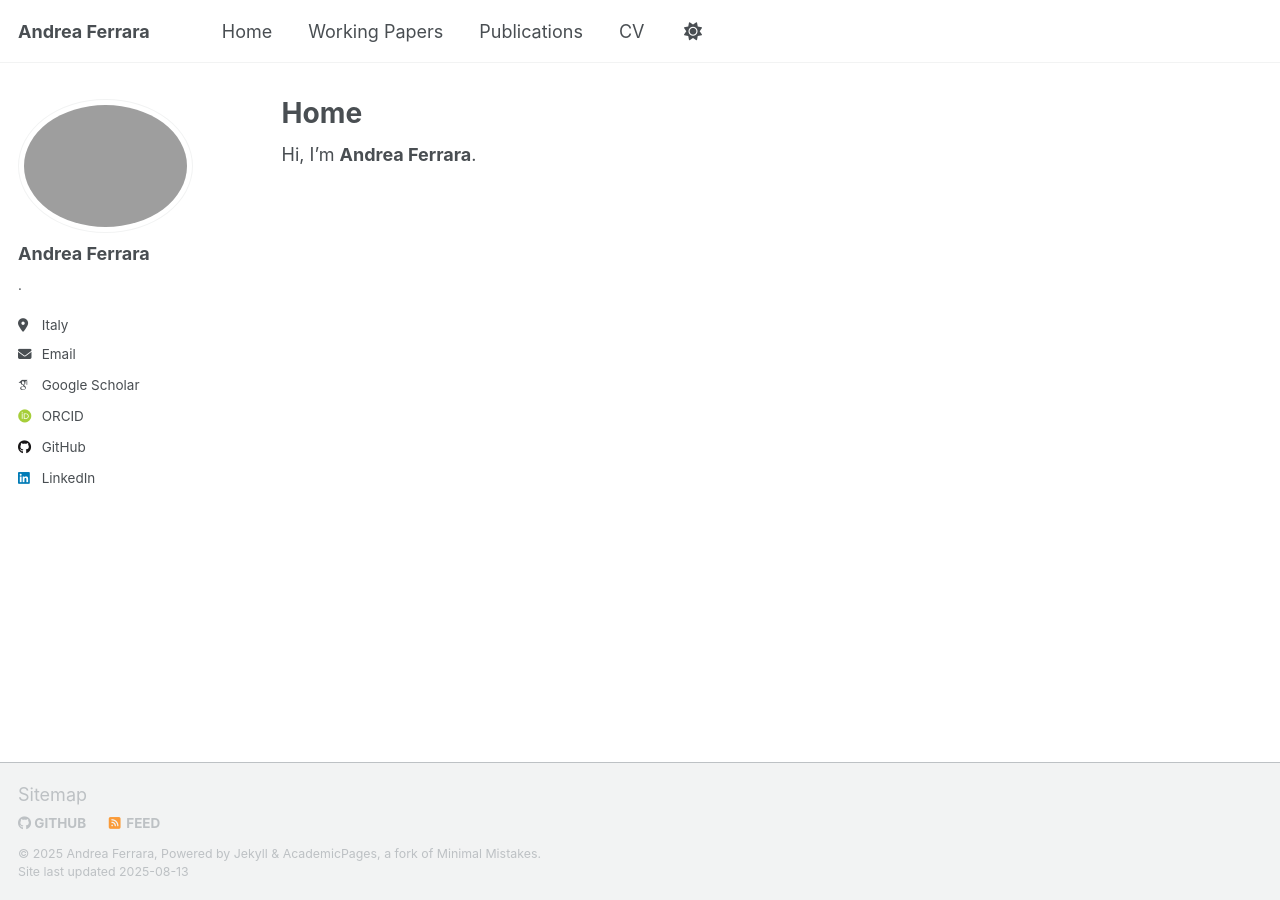
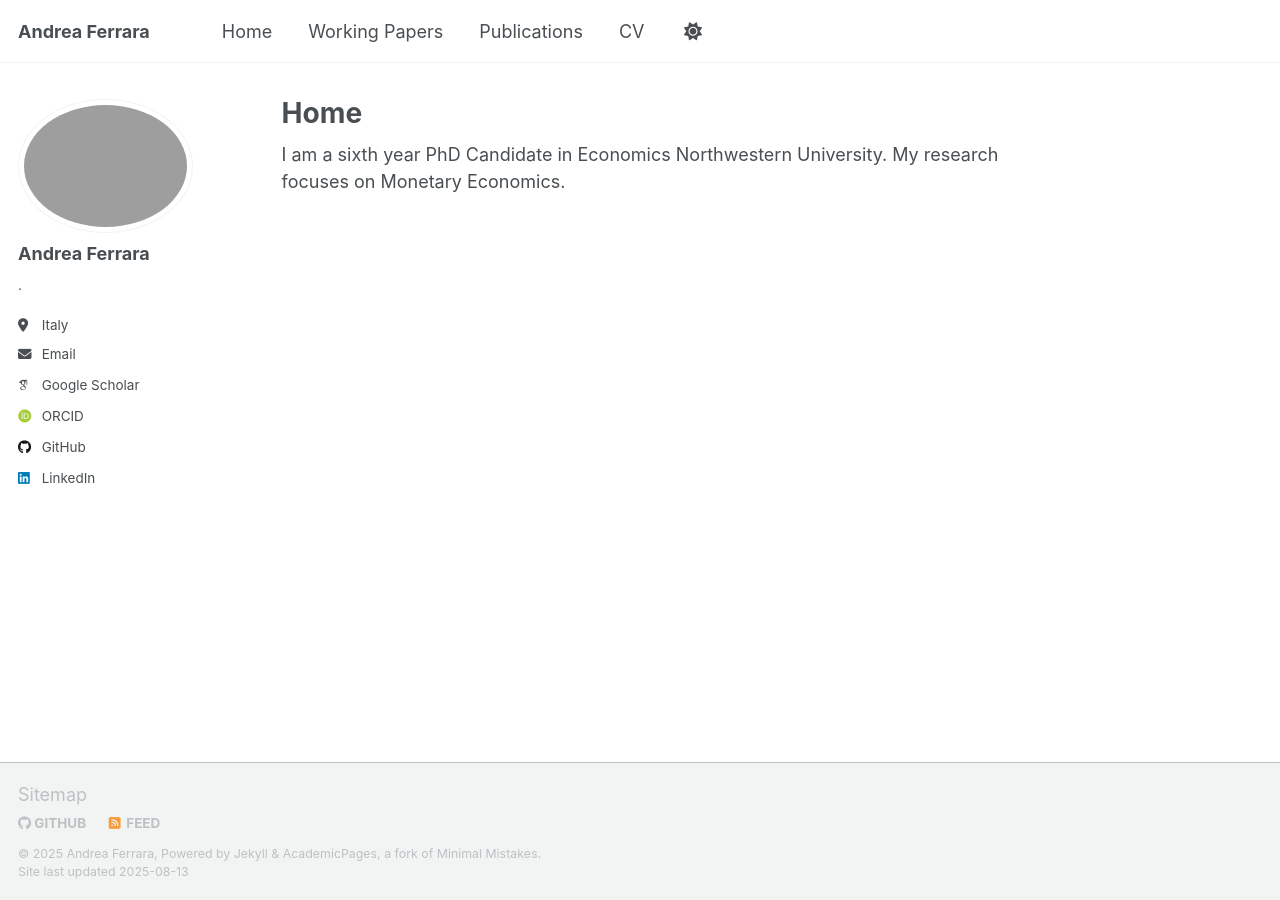
Before and after one commit to AndreaFerrara1997/AndreaFerrara1997.github.io, a Jekyll site: the page built from index.md, in a window 1280 px wide. Built offline with Jekyll 4.4.1, drawn with Linux system fonts in a browser that asks for light colours; some web fonts are replaced; a script that is not in the unit is left out.

Commit message:
Update index.md

```diff
--- a/index.md
+++ b/index.md
@@ -5,4 +5,4 @@ permalink: /
 author_profile: true
 ---
 
-Hi, I'm **Andrea Ferrara**.
+I am a sixth year PhD Candidate in Economics Northwestern University. My research focuses on Monetary Economics.
```
